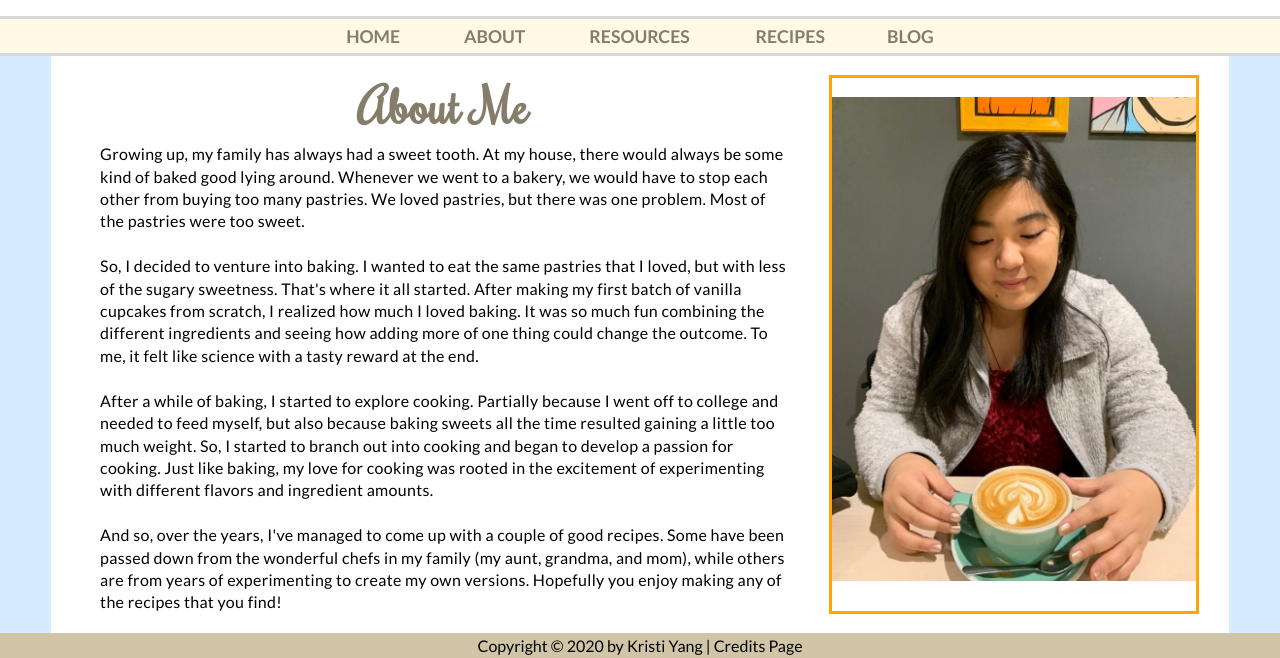
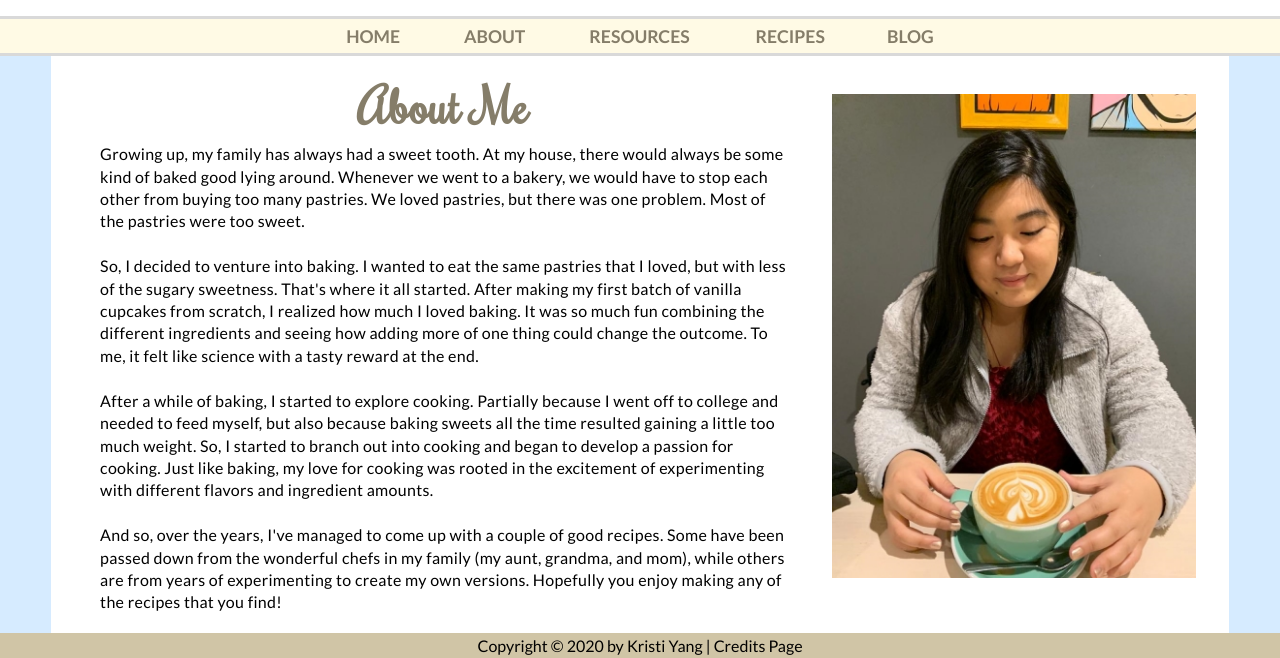
Before and after one commit to kri-yan/kristiscookbook, a plain HTML site: page about.html in a window 1280 px wide. Shown: the part 192-850 px from the top of the page. Drawn offline with Linux system fonts and the light colour scheme.

Commit message:
removed border

```diff
--- a/css/about.css
+++ b/css/about.css
@@ -57,7 +57,7 @@ nav a:hover{color: rgb(153, 204, 255);}
 .text{font-size: 1rem; letter-spacing: 0.02rem; line-height: 140%;}
 
 /* PICTUER OF ME */
-.image{border-style: solid; border-color: orange; width: 90%;}
+.image{width: 90%;}
 img#me{display: block; margin-bottom: auto; margin-left: auto; margin-right: 5%; margin-top: 5%; width: 100%;}
 
 /* FOOTER */
```
